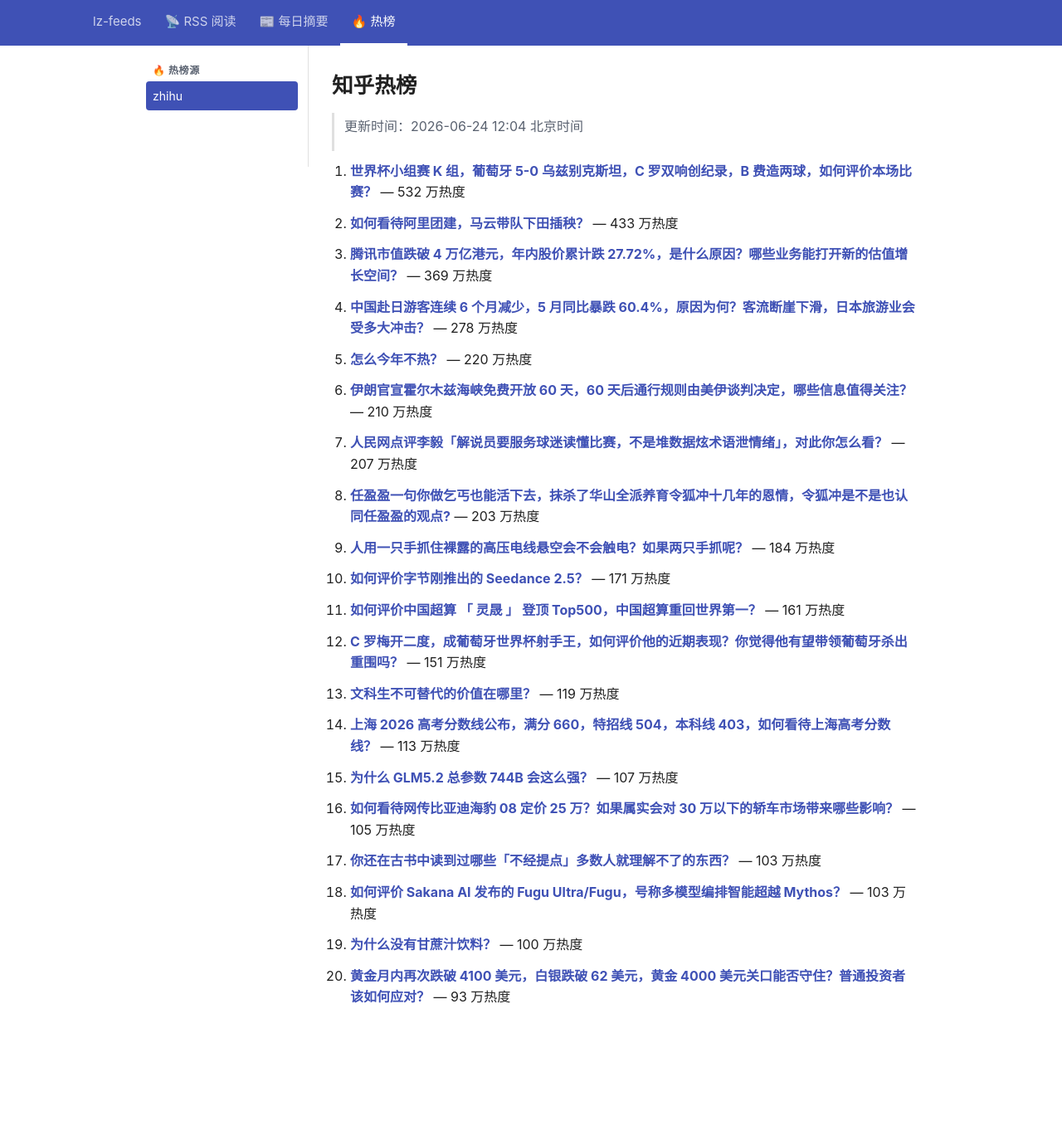
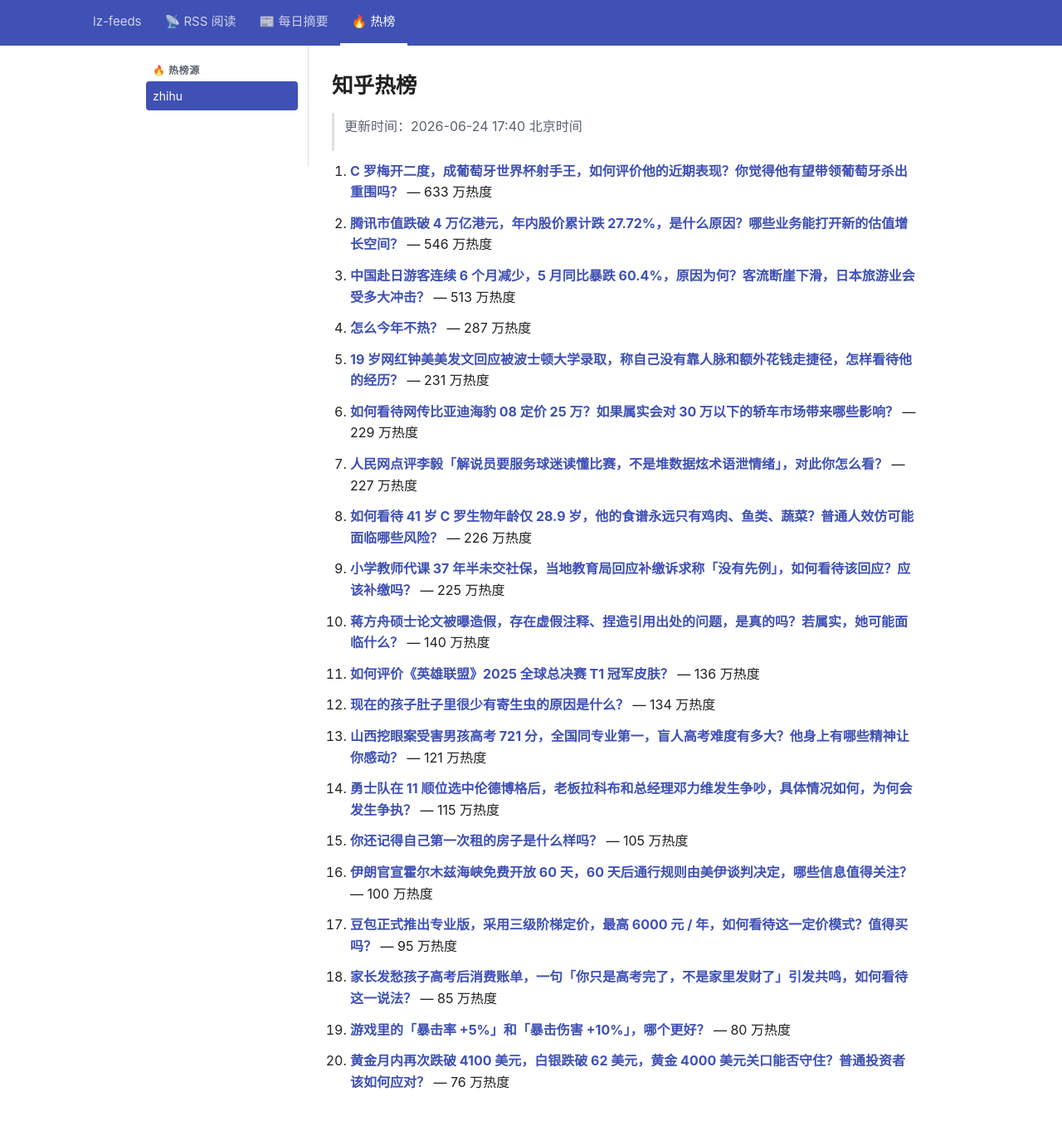
Before and after one commit to lizhang0101/lz-feeds, a Jekyll site: the page built from _hotlist/zhihu.md, in a window 1280 px wide and 1381 px high. Shown: the top 1351 px of the window at 83% size. Built offline with Jekyll 4.4.1, drawn with Linux system fonts in a browser that asks for light colours.

Commit message:
hotlist: 2026-06-24T09:40Z

```diff
--- a/_hotlist/zhihu.md
+++ b/_hotlist/zhihu.md
@@ -1,48 +1,48 @@
 ---
-updated: 2026-06-24 12:04 北京时间
+updated: 2026-06-24 17:40 北京时间
 count: 20
 ---
 
 # 知乎热榜
 
-> 更新时间：2026-06-24 12:04 北京时间
+> 更新时间：2026-06-24 17:40 北京时间
 
-1. **[世界杯小组赛 K 组，葡萄牙 5-0 乌兹别克斯坦，C 罗双响创纪录，B 费造两球，如何评价本场比赛？](https://www.zhihu.com/question/2052725785111311031)** — 532 万热度
+1. **[C 罗梅开二度，成葡萄牙世界杯射手王，如何评价他的近期表现？你觉得他有望带领葡萄牙杀出重围吗？](https://www.zhihu.com/question/2053009986955867156)** — 633 万热度
 
-2. **[如何看待阿里团建，马云带队下田插秧？](https://www.zhihu.com/question/2052494985203921531)** — 433 万热度
+2. **[腾讯市值跌破 4 万亿港元，年内股价累计跌 27.72%，是什么原因？哪些业务能打开新的估值增长空间？](https://www.zhihu.com/question/2052712338256565845)** — 546 万热度
 
-3. **[腾讯市值跌破 4 万亿港元，年内股价累计跌 27.72%，是什么原因？哪些业务能打开新的估值增长空间？](https://www.zhihu.com/question/2052712338256565845)** — 369 万热度
+3. **[中国赴日游客连续 6 个月减少，5 月同比暴跌 60.4%，原因为何？客流断崖下滑，日本旅游业会受多大冲击？](https://www.zhihu.com/question/2052721837830935858)** — 513 万热度
 
-4. **[中国赴日游客连续 6 个月减少，5 月同比暴跌 60.4%，原因为何？客流断崖下滑，日本旅游业会受多大冲击？](https://www.zhihu.com/question/2052721837830935858)** — 278 万热度
+4. **[怎么今年不热？](https://www.zhihu.com/question/2051554873020266000)** — 287 万热度
 
-5. **[怎么今年不热？](https://www.zhihu.com/question/2051554873020266000)** — 220 万热度
+5. **[19 岁网红钟美美发文回应被波士顿大学录取，称自己没有靠人脉和额外花钱走捷径，怎样看待他的经历？](https://www.zhihu.com/question/2052729446113567950)** — 231 万热度
 
-6. **[伊朗官宣霍尔木兹海峡免费开放 60 天，60 天后通行规则由美伊谈判决定，哪些信息值得关注？](https://www.zhihu.com/question/2052882056875603762)** — 210 万热度
+6. **[如何看待网传比亚迪海豹 08 定价 25 万？如果属实会对 30 万以下的轿车市场带来哪些影响？](https://www.zhihu.com/question/2052704788622602395)** — 229 万热度
 
-7. **[人民网点评李毅「解说员要服务球迷读懂比赛，不是堆数据炫术语泄情绪」，对此你怎么看？](https://www.zhihu.com/question/2052801575043560695)** — 207 万热度
+7. **[人民网点评李毅「解说员要服务球迷读懂比赛，不是堆数据炫术语泄情绪」，对此你怎么看？](https://www.zhihu.com/question/2052801575043560695)** — 227 万热度
 
-8. **[任盈盈一句你做乞丐也能活下去，抹杀了华山全派养育令狐冲十几年的恩情，令狐冲是不是也认同任盈盈的观点?](https://www.zhihu.com/question/2050994416727371793)** — 203 万热度
+8. **[如何看待 41 岁 C 罗生物年龄仅 28.9 岁，他的食谱永远只有鸡肉、鱼类、蔬菜？普通人效仿可能面临哪些风险？](https://www.zhihu.com/question/2053054134677239570)** — 226 万热度
 
-9. **[人用一只手抓住裸露的高压电线悬空会不会触电？如果两只手抓呢？](https://www.zhihu.com/question/30842233)** — 184 万热度
+9. **[小学教师代课 37 年半未交社保，当地教育局回应补缴诉求称「没有先例」，如何看待该回应？应该补缴吗？](https://www.zhihu.com/question/2052464755097466816)** — 225 万热度
 
-10. **[如何评价字节刚推出的 Seedance 2.5？](https://www.zhihu.com/question/2052734400673190128)** — 171 万热度
+10. **[蒋方舟硕士论文被曝造假，存在虚假注释、捏造引用出处的问题，是真的吗？若属实，她可能面临什么？](https://www.zhihu.com/question/2052779185521649277)** — 140 万热度
 
-11. **[如何评价中国超算 「 灵晟 」 登顶 Top500，中国超算重回世界第一？](https://www.zhihu.com/question/2032659692376343993)** — 161 万热度
+11. **[如何评价《英雄联盟》2025 全球总决赛 T1 冠军皮肤？](https://www.zhihu.com/question/2052878027915269436)** — 136 万热度
 
-12. **[C 罗梅开二度，成葡萄牙世界杯射手王，如何评价他的近期表现？你觉得他有望带领葡萄牙杀出重围吗？](https://www.zhihu.com/question/2053009986955867156)** — 151 万热度
+12. **[现在的孩子肚子里很少有寄生虫的原因是什么？](https://www.zhihu.com/question/2005254307231074086)** — 134 万热度
 
-13. **[文科生不可替代的价值在哪里？](https://www.zhihu.com/question/2052320604460781586)** — 119 万热度
+13. **[山西挖眼案受害男孩高考 721 分，全国同专业第一，盲人高考难度有多大？他身上有哪些精神让你感动？](https://www.zhihu.com/question/2053062013907990085)** — 121 万热度
 
-14. **[上海 2026 高考分数线公布，满分 660，特招线 504，本科线 403，如何看待上海高考分数线？](https://www.zhihu.com/question/2052805504045248560)** — 113 万热度
+14. **[勇士队在 11 顺位选中伦德博格后，老板拉科布和总经理邓力维发生争吵，具体情况如何，为何会发生争执？](https://www.zhihu.com/question/2053052504120586820)** — 115 万热度
 
-15. **[为什么 GLM5.2 总参数 744B 会这么强？](https://www.zhihu.com/question/2051287975397537672)** — 107 万热度
+15. **[你还记得自己第一次租的房子是什么样吗？](https://www.zhihu.com/roundtable/zufangxinshoucun)** — 105 万热度
 
-16. **[如何看待网传比亚迪海豹 08 定价 25 万？如果属实会对 30 万以下的轿车市场带来哪些影响？](https://www.zhihu.com/question/2052704788622602395)** — 105 万热度
+16. **[伊朗官宣霍尔木兹海峡免费开放 60 天，60 天后通行规则由美伊谈判决定，哪些信息值得关注？](https://www.zhihu.com/question/2052882056875603762)** — 100 万热度
 
-17. **[你还在古书中读到过哪些「不经提点」多数人就理解不了的东西？](https://www.zhihu.com/question/2050226377752892186)** — 103 万热度
+17. **[豆包正式推出专业版，采用三级阶梯定价，最高 6000 元 / 年，如何看待这一定价模式？值得买吗？](https://www.zhihu.com/question/2053056486595629534)** — 95 万热度
 
-18. **[如何评价 Sakana AI 发布的 Fugu Ultra/Fugu，号称多模型编排智能超越 Mythos？](https://www.zhihu.com/question/2052418588053594631)** — 103 万热度
+18. **[家长发愁孩子高考后消费账单，一句「你只是高考完了，不是家里发财了」引发共鸣，如何看待这一说法？](https://www.zhihu.com/question/2052870237394149872)** — 85 万热度
 
-19. **[为什么没有甘蔗汁饮料？](https://www.zhihu.com/question/265892600)** — 100 万热度
+19. **[游戏里的「暴击率 +5%」和「暴击伤害 +10%」，哪个更好？](https://www.zhihu.com/question/2050162370757055174)** — 80 万热度
 
-20. **[黄金月内再次跌破 4100 美元，白银跌破 62 美元，黄金 4000 美元关口能否守住？普通投资者该如何应对？](https://www.zhihu.com/question/2052784601471493284)** — 93 万热度
+20. **[黄金月内再次跌破 4100 美元，白银跌破 62 美元，黄金 4000 美元关口能否守住？普通投资者该如何应对？](https://www.zhihu.com/question/2052784601471493284)** — 76 万热度
```
